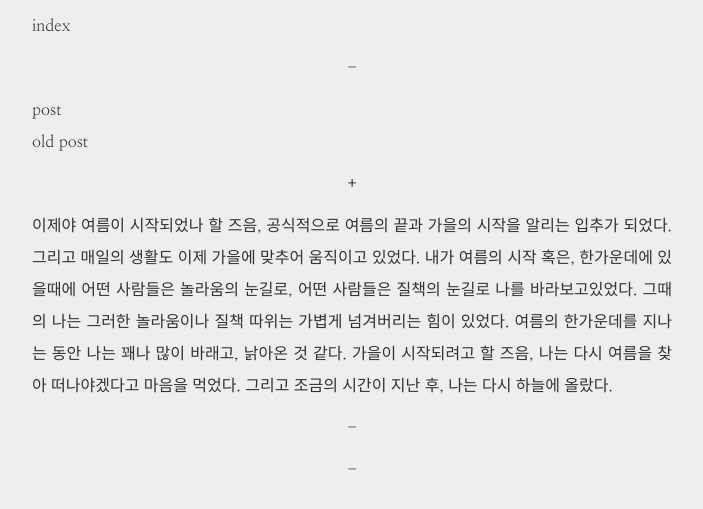
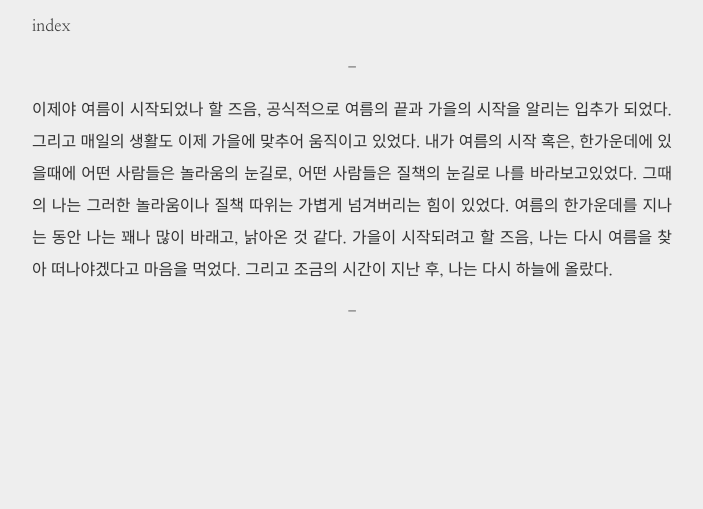
Before and after one commit to hellotarkim/hellotarkim.github.io, a Jekyll site: the page built from index.html, in a window 1280 px wide. Shown: the top 509 px of the page, without its empty margins (288-991 px from the left). Built offline with Jekyll 4.4.1, drawn with Linux system fonts in a browser that asks for light colours; the list of posts is cut into pages by our own code.

Commit message:
Update index.html

```diff
--- a/index.html
+++ b/index.html
@@ -13,9 +13,9 @@
 </div>
 
 <div class="postsbox">
-  <div class="posts">
-    {{ content }}
-  </div>
+    {% for post in paginator.posts %}
+      {{ post.content }}
+    {% endfor %}
 </div>
 
 <div class="pagination">
```
